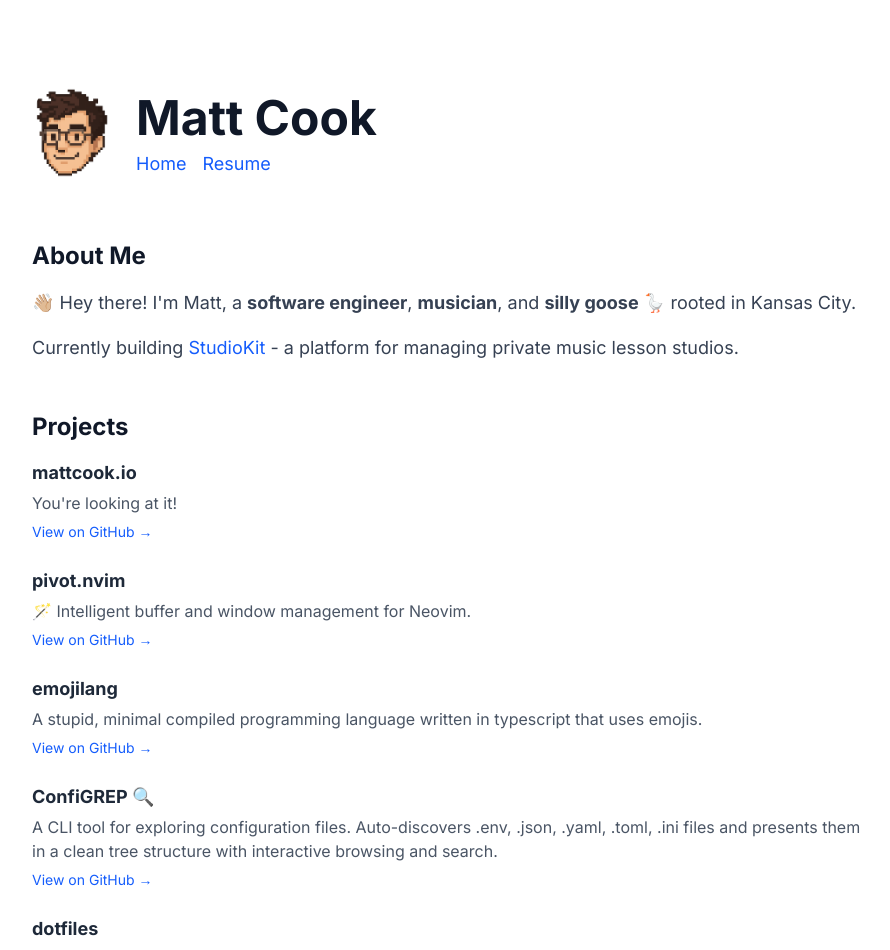
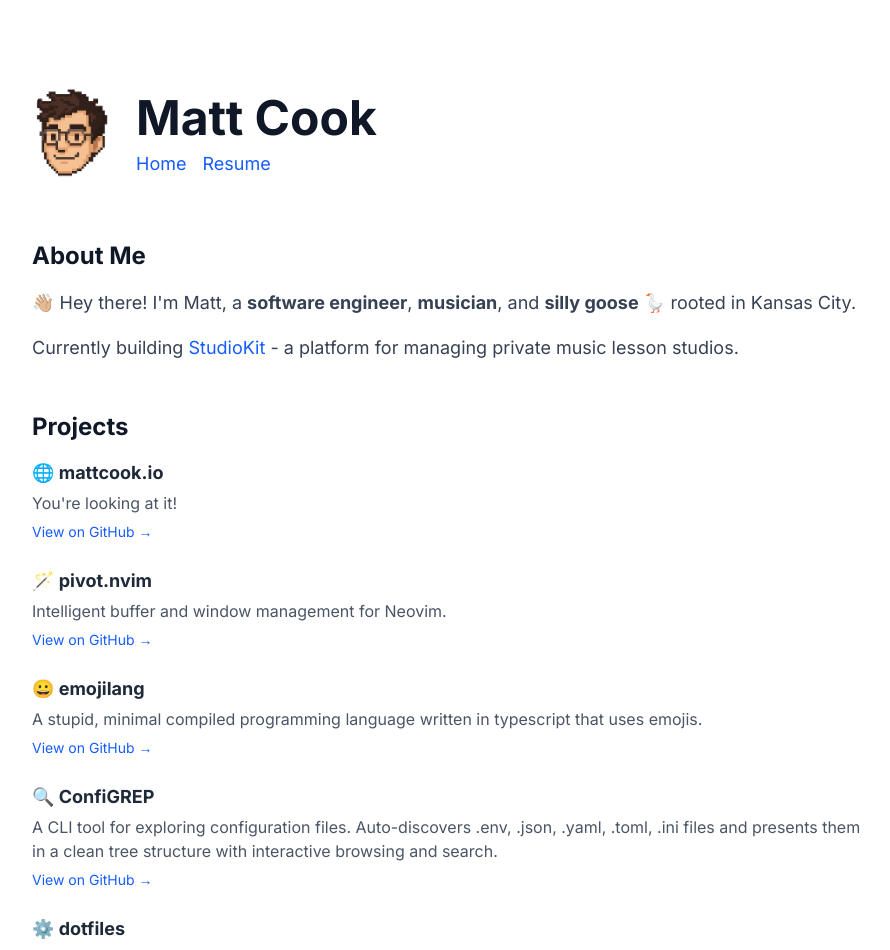
Before and after one commit to mattcookio/mattcook.io, a SvelteKit app: page / in a window 1280 px wide. Shown: the top 950 px of the page, without its empty margins (192-1082 px from the left). Built offline with nearby package versions, Linux system fonts and the light colour scheme.

Commit message:
Add emojis to project titles and clean up descriptions

```diff
--- a/src/routes/+page.svelte
+++ b/src/routes/+page.svelte
@@ -26,7 +26,7 @@
 	<ul class="space-y-6">
 		<!-- Project: mattcook.io -->
 		<li class="space-y-1">
-			<h3 class="text-lg font-semibold text-gray-800">mattcook.io</h3>
+			<h3 class="text-lg font-semibold text-gray-800">🌐 mattcook.io</h3>
 			<p class="text-gray-600">You're looking at it!</p>
 			<a
 				href="https://github.com/mattcookio/mattcook.io"
@@ -39,8 +39,8 @@
 
 		<!-- Project 1: pivot.nvim -->
 		<li class="space-y-1">
-			<h3 class="text-lg font-semibold text-gray-800">pivot.nvim</h3>
-			<p class="text-gray-600">🪄 Intelligent buffer and window management for Neovim.</p>
+			<h3 class="text-lg font-semibold text-gray-800">🪄 pivot.nvim</h3>
+			<p class="text-gray-600">Intelligent buffer and window management for Neovim.</p>
 			<a
 				href="https://github.com/mattcookio/pivot.nvim"
 				target="_blank"
@@ -52,7 +52,7 @@
 
 		<!-- Project 2: emojilang -->
 		<li class="space-y-1">
-			<h3 class="text-lg font-semibold text-gray-800">emojilang</h3>
+			<h3 class="text-lg font-semibold text-gray-800">😀 emojilang</h3>
 			<p class="text-gray-600">
 				A stupid, minimal compiled programming language written in typescript that uses emojis.
 			</p>
@@ -67,7 +67,7 @@
 
 		<!-- Project 3: ConfiGREP -->
 		<li class="space-y-1">
-			<h3 class="text-lg font-semibold text-gray-800">ConfiGREP 🔍</h3>
+			<h3 class="text-lg font-semibold text-gray-800">🔍 ConfiGREP</h3>
 			<p class="text-gray-600">A CLI tool for exploring configuration files. Auto-discovers .env, .json, .yaml, .toml, .ini files and presents them in a clean tree structure with interactive browsing and search.</p>
 			<a
 				href="https://github.com/mattcookio/configrep"
@@ -80,7 +80,7 @@
 
 		<!-- Project 4: dotfiles -->
 		<li class="space-y-1">
-			<h3 class="text-lg font-semibold text-gray-800">dotfiles</h3>
+			<h3 class="text-lg font-semibold text-gray-800">⚙️ dotfiles</h3>
 			<p class="text-gray-600">My dotfiles, environment setup scripts, Neovim stuff, etc.</p>
 			<a
 				href="https://github.com/mattcookio/dotfiles"
```
